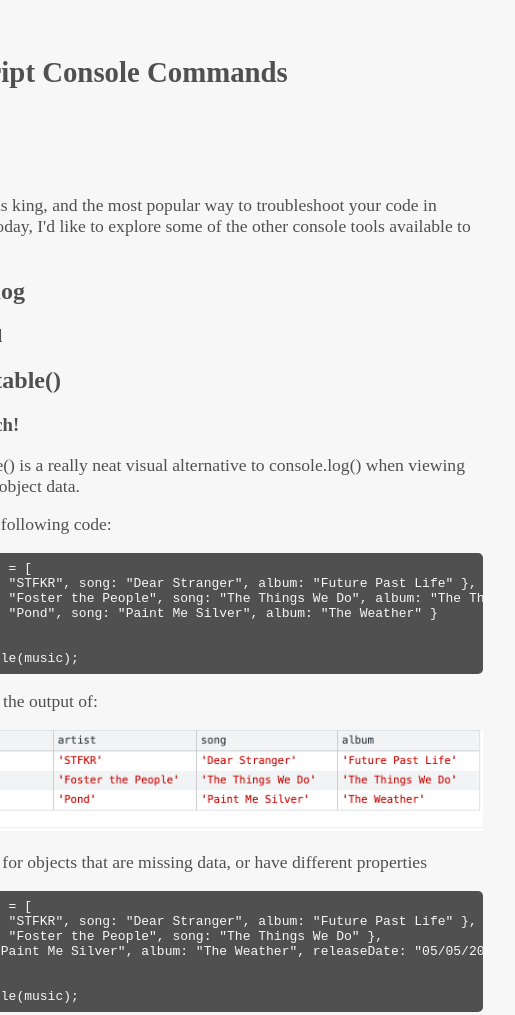
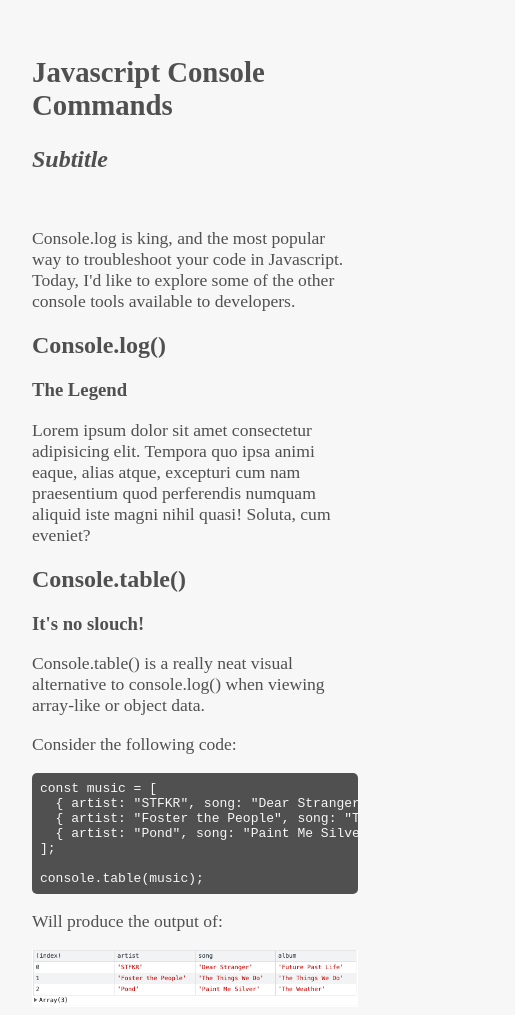
Before and after one commit to lee-cooper/cooperweb-dev, a plain HTML site: page articles/javascript-console.html in a window 390 px wide. Shown: the top 1015 px of the page, 515 px wide, since content can reach past the window. Drawn offline with Linux system fonts and the light colour scheme.

Commit message:
fixed mobile article view and format

```diff
--- a/articles/javascript-console.html
+++ b/articles/javascript-console.html
@@ -21,13 +21,14 @@
       <h1>Javascript Console Commands</h1>
       <h2>Subtitle</h2>
       <img>
-
       <p>Console.log is king, and the most popular way to troubleshoot your code in Javascript. Today, I'd like to
         explore some of the other console tools available to developers.</p>
 
       <section>
-        <h2>Console.log</h2>
+        <h2>Console.log()</h2>
         <h3>The Legend</h3>
+        <p>Lorem ipsum dolor sit amet consectetur adipisicing elit. Tempora quo ipsa animi eaque, alias atque, excepturi
+          cum nam praesentium quod perferendis numquam aliquid iste magni nihil quasi! Soluta, cum eveniet?</p>
       </section>
 
       <section>
--- a/css/article.css
+++ b/css/article.css
@@ -1,8 +1,3 @@
-body{
-  display: flex;
-  justify-content: center;
-}
-
 article {
   padding: 2rem;
   max-width: 40rem;
```
